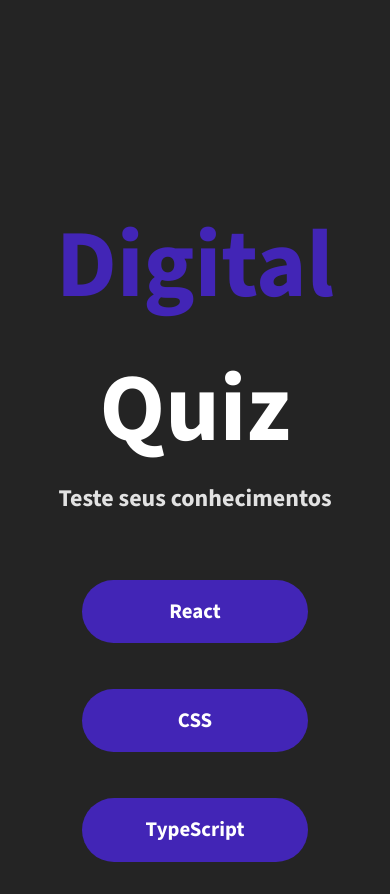
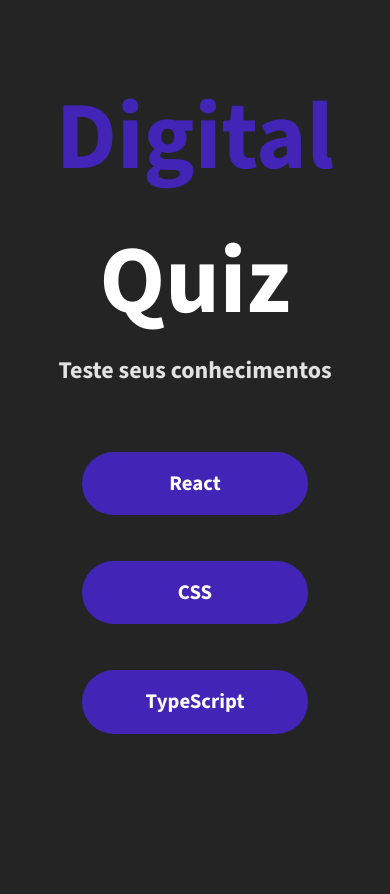
Before and after one commit to LeandroRochaS/QuizInteractive, a React (Vite) app: page / in a window 390 px wide. After the commit the page ends 844 px from the top, so only its background shows below. Built offline with nearby package versions, Linux system fonts and the light colour scheme.

Commit message:
feat: return to question when clicked

```diff
--- a/src/components/Quiz/index.tsx
+++ b/src/components/Quiz/index.tsx
@@ -55,10 +55,10 @@
       setErros(erros + 1);
       handleAudioError();
     }
-
     handleSubmitResponse();
     setTimeout(() => {
       setPerguntaAtual(perguntaAtual + 1);
+      window.scrollTo(0, 0);
       handleSubmitResponseRemove();
     }, 2000);
   }
--- a/src/components/Quiz/styles.scss
+++ b/src/components/Quiz/styles.scss
@@ -4,6 +4,7 @@
   animation-direction: alternate;
 
   transition: transform 0.5s ease-in-out;
+  scroll-behavior: smooth;
 }
 .quiz-title {
   h1 {
@@ -117,7 +118,7 @@
 
 @media (max-width: 768px) {
   .quiz-container {
-    margin-top: 5rem;
+    margin-top: 0;
   }
 
   .quiz-title {
--- a/src/pages/Home/styles.scss
+++ b/src/pages/Home/styles.scss
@@ -70,7 +70,7 @@
 
 @media screen and (max-width: 768px) {
   .home-content {
-    margin-top: 10rem;
+    margin-top: 2rem;
   }
 
   .home-title {
```
